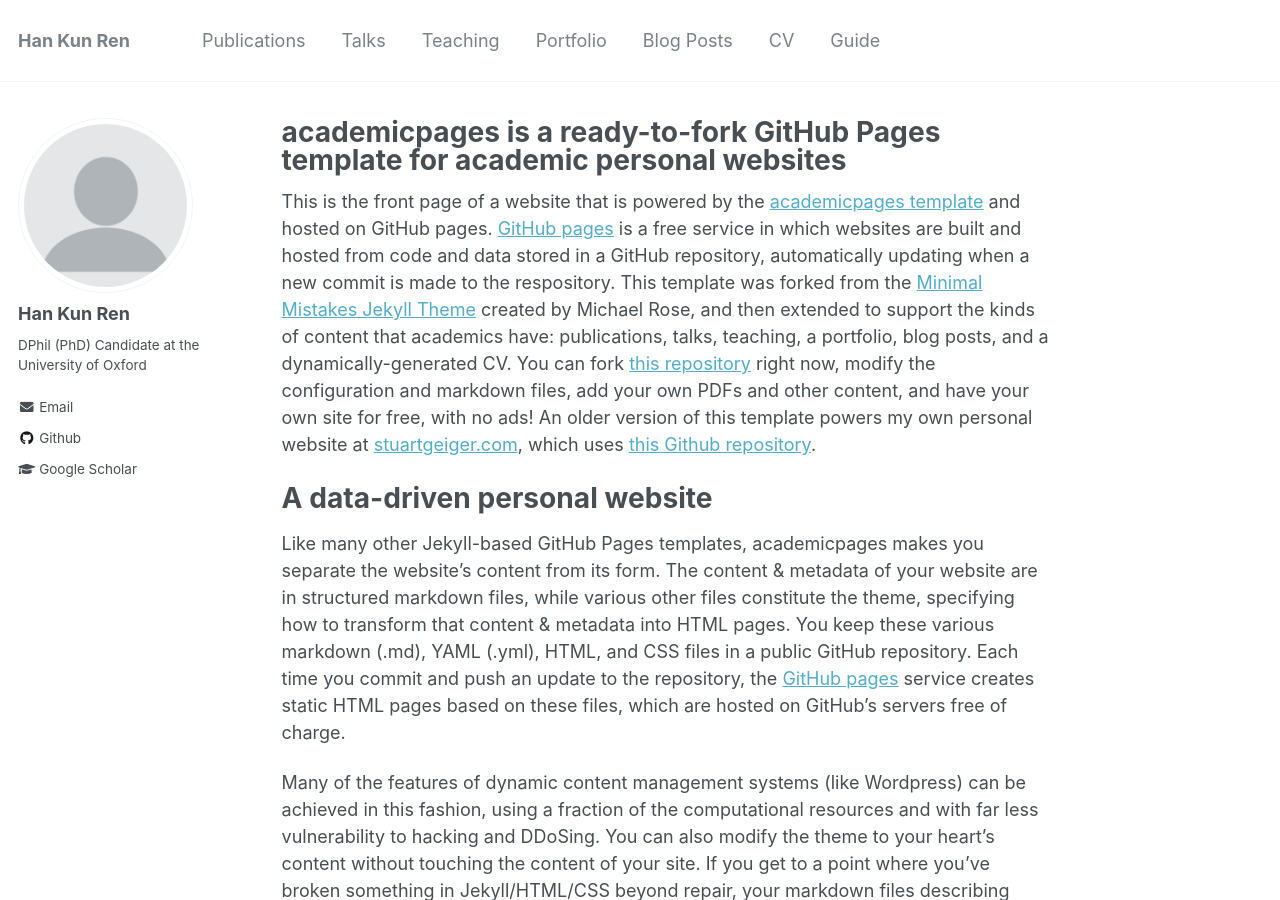
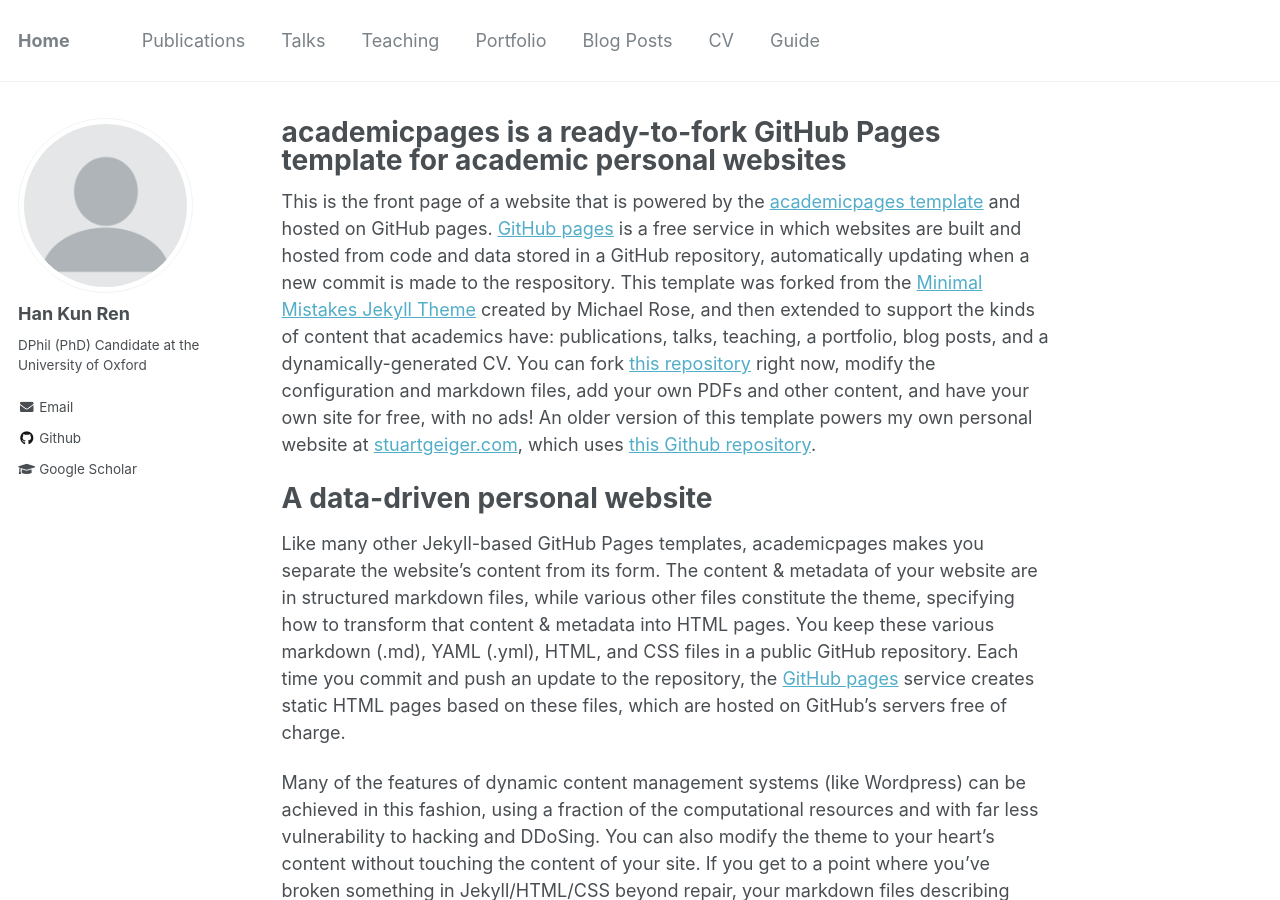
Before and after one commit to hankunren/academicpages, a Jekyll site: the page built from _pages/about.md, in a window 1280 px wide and 900 px high. Built offline with Jekyll 4.4.1, drawn with Linux system fonts in a browser that asks for light colours.

Commit message:
Update _config.yml

```diff
--- a/_config.yml
+++ b/_config.yml
@@ -7,7 +7,7 @@
 
 # Site Settings
 locale                   : "en-US"
-title                    : "Han Kun Ren"
+title                    : "Home"
 title_separator          : "-"
 name                     : &name "Han Kun Ren"
 description              : &description "personal description"
```
